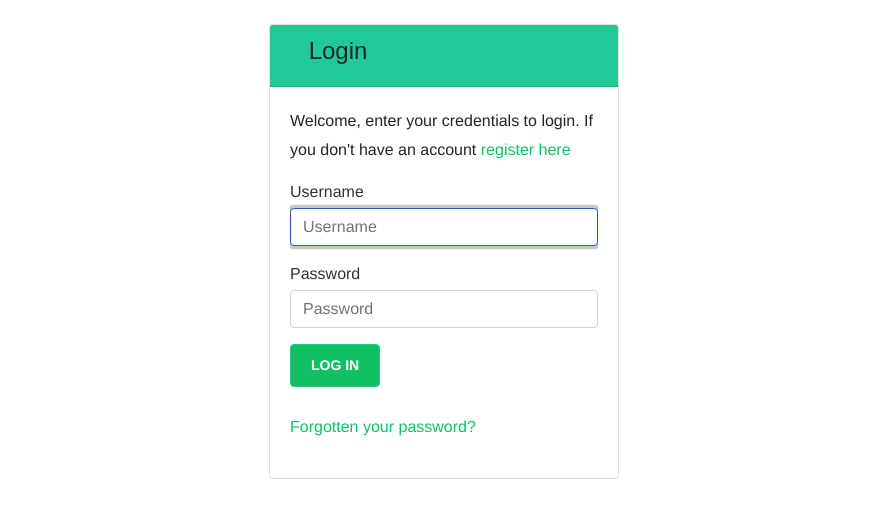
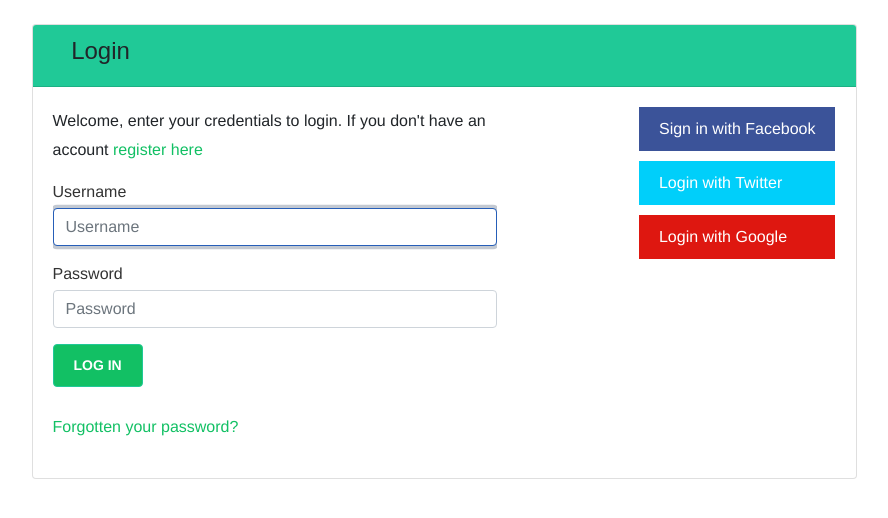
Before and after one commit to unicdeve/bookmarks, a Django app: page /account/login/ in a window 1280 px wide. Shown: the part 56-574 px from the top of the page, without its empty margins (196-1084 px from the left). Run offline with Django 3.2, Linux system fonts and the light colour scheme; some libraries are stand-ins or nearby versions; some web fonts are replaced.

Commit message:
social authentication with social_django: FacebookOAuth2, TwitterOAuth, GoogleOAuth2

```diff
--- a/account/templates/registration/login.html
+++ b/account/templates/registration/login.html
@@ -7,13 +7,15 @@
 
 {% block content %}
   <div class="row">
-    <div class="col-4 mx-auto mt-4">
+    <div class="col-9 mx-auto mt-4">
       <div class="card">
           <div class="card-header bg-success">
             <h4>
               <i class="fas fa-sign-in-alt"></i>Login</h4>
           </div>
           <div class="card-body">
+            <div class="row">
+              <div class="col-7">
                 {% if form.errors %}
                   Your username and password didn't match.
                   Please try again.
@@ -26,8 +28,21 @@
                   {% csrf_token %}
                   <input type="hidden" name="next" value="{{ next }}" />
                   <p><input type="submit" class="btn btn-success" value="Log in"></p>
+
                 </form>
                 <p><a href="{% url 'password_reset' %}">Forgotten your password?</a></p>
+              </div>
+              <div class="col-5">
+                <div class="social">
+                  <ul>
+                  <li class="facebook"><a href="{% url 'social:begin' 'facebook' %}">Sign
+                  in with Facebook</a></li>
+                  <li class="twitter"><a href="{% url 'social:begin' 'twitter' %}">Login with Twitter</a></li>
+                  <li class="google"><a href="{% url 'social:begin' 'google-oauth2' %}">Login with Google</a></li>
+                  </ul>
+                </div>
+              </div>
+            </div>
           </div>
       </div>
     </div>
--- a/bookmarks/urls.py
+++ b/bookmarks/urls.py
@@ -6,6 +6,7 @@
 urlpatterns = [
   path('admin/', admin.site.urls),
   path('account/', include('account.urls')),
+  path('social-auth/', include('social_django.urls', namespace='social')),
 ]
 
 if settings.DEBUG:
```
Also changed, not shown: bookmarks/settings.py (+17 -2 lines), db.sqlite3. Lines whose indentation alone changed are shown as unchanged.
